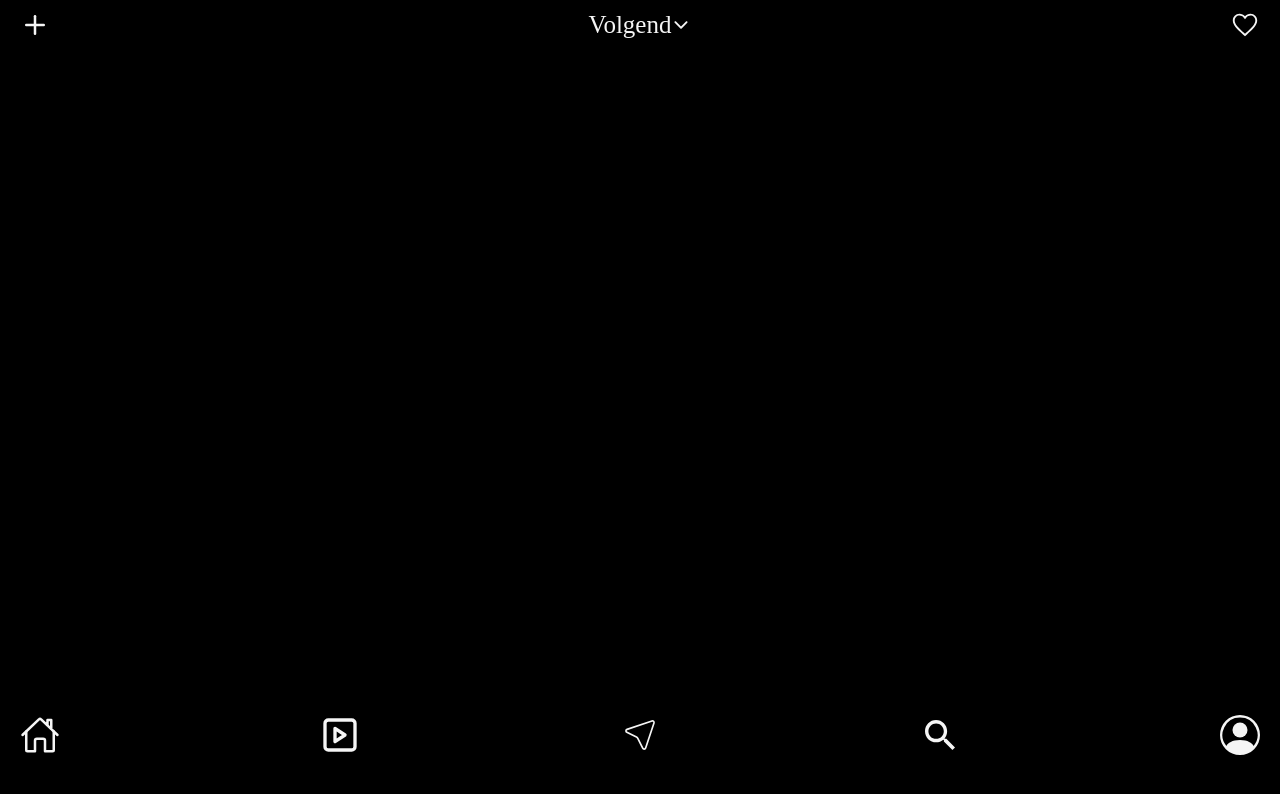
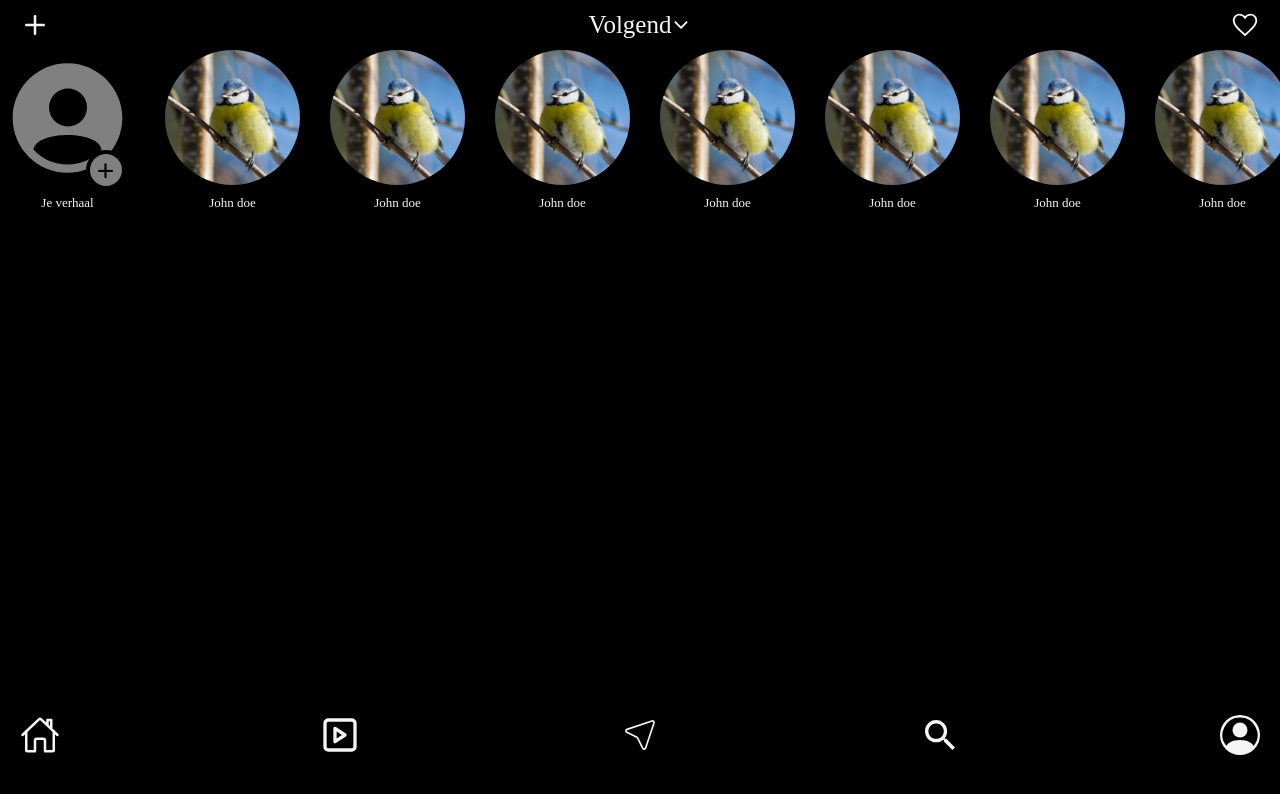
Before and after one commit to Ann-Getit/gram, a React (Vite) app: page /#/home in a window 1280 px wide. Shown: the top 794 px of the page. Built offline with nearby package versions, Linux system fonts and the light colour scheme.

Commit message:
slidje gefixt

```diff
--- a/src/App.css
+++ b/src/App.css
@@ -3,10 +3,10 @@ html, body {
   padding: 0;
   background: black;
 }
-
+/*
 .app {
   min-height: 100vh;
   display: flex;
   flex-direction: column;
 
-}
+}*/
--- a/src/App.jsx
+++ b/src/App.jsx
@@ -5,7 +5,7 @@ import Home from "./pages/Home"
 import Search from "./pages/Search"
 import {  NavHome, NavProfile, NavSearch } from "./Topnav"
 import "./App.css"
-
+import Test from "./pages/Test";
 function App() {
 
 
@@ -22,9 +22,12 @@ function App() {
 
       <Route path="/profile"  element={<><NavProfile /><Profile /></>} />
 
+      <Route path="/test" element={<><NavHome /><Test /></>} />
+
     </Routes>
-    <Nav />
+
    </div>
+      <Nav />
     </>
   )
 }
--- a/src/Nav.css
+++ b/src/Nav.css
@@ -8,21 +8,23 @@
 
 
 .whole-bottom-nav-content {
-    display: flex;/* stays. zorgt voor bottom nav*/
-    flex-direction: column;/* stays. zorgt voor bottom nav*/
-    height: 100dvh;/* stays. zorgt voor bottom nav*/
-    position: sticky;
-    bottom: 0;
-    left: 0;
+  display: flex;
+    position: relative;
+    min-height: 0;
+    height: 2900px;
 }
 
 .main-bottom-nav {
-     /* zorgt ervoor dat bottom nav op zn plek blijft bij het voegen van content*/
-     /* zorgt ervoor dat bottom nav op zn plek blijft bij het voegen van content*/
-     /* zorgt ervoor dat bottom nav op zn plek blijft bij het voegen van content*/
+       display: flex;/* stays. zorgt voor bottom nav*/
+    flex-direction: column;/* stays. zorgt voor bottom nav*/
+/* stays. zorgt voor bottom nav*/
 
     margin-top: auto; /* stays. zorgt voor bottom nav*/
 
+        position: sticky;
+     bottom: 0;
+    left: 0;
+    top: 0;
     background-color: black;
     width: 100%;
     height: 100px;
--- a/src/pages/Home.css
+++ b/src/pages/Home.css
@@ -0,0 +1,120 @@
+.breedte {
+    color: red;
+}
+/** {
+  outline: 1px solid rgba(255,0,0,0.2);
+}*/
+
+.home-page {
+    display: flex;
+
+    flex-direction: row;
+    width: 100%;
+    height: 90%;
+    min-height: 90%;
+    padding: 0;
+
+}
+.verhaalreeks {
+     display: flex;
+     align-items: start;
+    flex-direction: row;
+      gap: 30px;
+    background-color: black;
+    overflow-x: auto;
+    /*width: calc(100% - 80px);
+    margin: 0 40px;*/
+     height: 170px;
+    /*max-width: 140px;*/
+    width: 100%;
+
+      overflow-y: hidden;
+
+  scrollbar-width: none;      /* Firefox */
+  -ms-overflow-style: none;   /* oude Edge/IE */
+}
+
+.verhaalreeks::-webkit-scrollbar {
+  display: none; /* Chrome + Safari */
+
+
+
+}
+
+
+.verhaalboxjes {
+    display: flex;
+    flex-direction: column;
+   width: 200px;
+    align-items: center;
+}
+
+.verhaalvoegen {
+    display: flex;
+    position: relative;
+    width: 135px;
+    height: 135px;
+
+    background-color: black;
+    border-radius: 50%;
+    border: none;
+    align-items: center;
+    justify-content: center;/*plus icon*/
+    justify-self: center;
+
+}
+
+.person-icon-verhaal {
+
+    font-size: 140px;
+    color: grey;
+}
+
+.pluspuntje-home {
+    position: absolute;
+    bottom: -5px;
+    transform: translateX(95%);
+    background-color: grey;
+    width: 40px;
+    height: 40px;
+    font-size: 30px;
+    border-radius: 50%;
+    border: 4px solid black;
+    align-self: center;
+
+}
+.vogel-pics {
+    border-radius: 50%;
+    width: 135px;
+    height: 135px;
+    object-fit: cover;
+
+}
+.names-home {
+display: flex;
+color: whitesmoke;
+/*border: 1px solid red;*/
+width: 135px;
+height: 35px;
+justify-content: center;
+align-items: center;
+
+
+font-size: 13px;
+}
+/*
+@media (max-width: 648px) {
+    .verhaalreeks {
+overflow-x: auto;
+  scroll-behavior: smooth;
+  max-width: 100vw;
+  border: 3px solid lime;
+}
+
+.verhaalboxjes {
+    flex: 0 0 auto;
+
+}
+
+
+}*/
--- a/src/pages/Home.jsx
+++ b/src/pages/Home.jsx
@@ -1,11 +1,116 @@
 import "./Home.css";
-
+import { IoPersonCircleSharp } from "react-icons/io5";
 
 const Home = () => {
 
     return (
         <>
+        <div className="home-page">
+        <div className="verhaalreeks">
+            <div className="verhaalboxjes">
+            <button className="verhaalvoegen">
+                <IoPersonCircleSharp className="person-icon-verhaal"/>
+                <span className="pluspuntje-home">+</span>
+            </button>
+            <span className="names-home">Je verhaal</span>
+            </div>
 
+            <div className="verhaalboxjes">
+            <button className="verhaalvoegen">
+                <img src="./pics/vogel-unsplash.jpg" className="vogel-pics"/>
+            </button>
+             <span className="names-home">John doe</span>
+           </div>
+
+            <div className="verhaalboxjes">
+            <button className="verhaalvoegen">
+                <img src="./pics/vogel-unsplash.jpg" className="vogel-pics"/>
+            </button>
+             <span className="names-home">John doe</span>
+           </div>
+
+            <div className="verhaalboxjes">
+            <button className="verhaalvoegen">
+                <img src="./pics/vogel-unsplash.jpg" className="vogel-pics"/>
+            </button>
+             <span className="names-home">John doe</span>
+           </div>
+
+            <div className="verhaalboxjes" >
+            <button className="verhaalvoegen">
+                <img src="./pics/vogel-unsplash.jpg" className="vogel-pics"/>
+            </button>
+             <span className="names-home">John doe</span>
+           </div>
+
+           <div className="verhaalboxjes">
+            <button className="verhaalvoegen">
+                <img src="./pics/vogel-unsplash.jpg" className="vogel-pics"/>
+            </button>
+             <span className="names-home">John doe</span>
+           </div>
+
+            <div className="verhaalboxjes">
+            <button className="verhaalvoegen">
+                <img src="./pics/vogel-unsplash.jpg" className="vogel-pics"/>
+            </button>
+             <span className="names-home">John doe</span>
+           </div>
+
+            <div className="verhaalboxjes">
+            <button className="verhaalvoegen">
+                <img src="./pics/vogel-unsplash.jpg" className="vogel-pics"/>
+            </button>
+             <span className="names-home">John doe</span>
+           </div>
+
+           <div className="verhaalboxjes">
+            <button className="verhaalvoegen">
+                <img src="./pics/vogel-unsplash.jpg" className="vogel-pics"/>
+            </button>
+             <span className="names-home">John doe</span>
+           </div>
+
+            <div className="verhaalboxjes">
+            <button className="verhaalvoegen">
+                <img src="./pics/vogel-unsplash.jpg" className="vogel-pics"/>
+            </button>
+             <span className="names-home">John doe</span>
+           </div>
+
+            <div className="verhaalboxjes">
+            <button className="verhaalvoegen">
+                <img src="./pics/vogel-unsplash.jpg" className="vogel-pics"/>
+            </button>
+             <span className="names-home">John doe</span>
+           </div>
+
+           <div className="verhaalboxjes">
+            <button className="verhaalvoegen">
+                <img src="./pics/vogel-unsplash.jpg" className="vogel-pics"/>
+            </button>
+             <span className="names-home">John doe</span>
+           </div>
+
+            <div className="verhaalboxjes">
+            <button className="verhaalvoegen">
+                <img src="./pics/vogel-unsplash.jpg" className="vogel-pics"/>
+            </button>
+             <span className="names-home">John doe</span>
+           </div>
+
+            <div className="verhaalboxjes">
+            <button className="verhaalvoegen">
+                <img src="./pics/vogel-unsplash.jpg" className="vogel-pics"/>
+            </button>
+             <span className="names-home">John doexx</span>
+           </div>
+
+        </div>
+        </div>
+     {/*} <div className="breedte">
+  {window.innerWidth}px
+</div>*/}
         </>
     )
 }
--- a/src/pages/Profile.css
+++ b/src/pages/Profile.css
@@ -225,7 +225,8 @@ background-color: rgb(41, 41, 41);
 
 /* -------------- eind -------------------*/
 .profile-page {
-
+    position: absolute;
+    width: 100%;
   background-color: #241f1f;
 }
 
--- /dev/null
+++ b/src/pages/Test.jsx
@@ -0,0 +1,19 @@
+
+export default function Test() {
+  return (
+    <div
+      style={{
+        width: 300,
+        overflowX: "auto",
+        border: "1px solid red",
+      }}
+    >
+      <div style={{ display: "flex", width: 1000 }}>
+        <div style={{ width: 200, height: 100, background: "red" }} />
+        <div style={{ width: 200, height: 100, background: "blue" }} />
+        <div style={{ width: 200, height: 100, background: "green" }} />
+        <div style={{ width: 200, height: 100, background: "orange" }} />
+      </div>
+    </div>
+  );
+}
```
Also changed, not shown: public/pics/vogel-unsplash.jpg (added).
